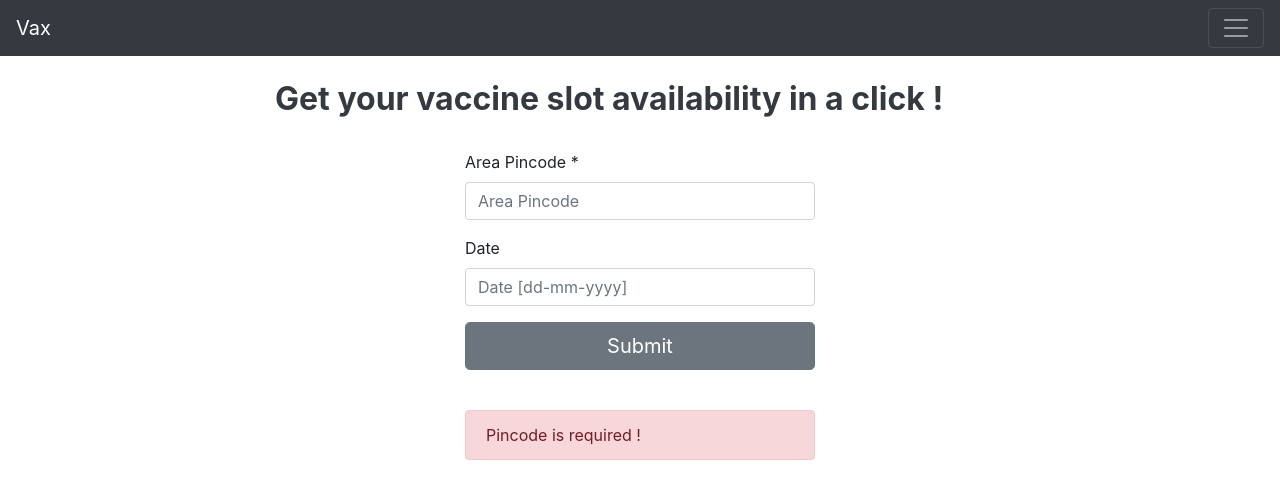
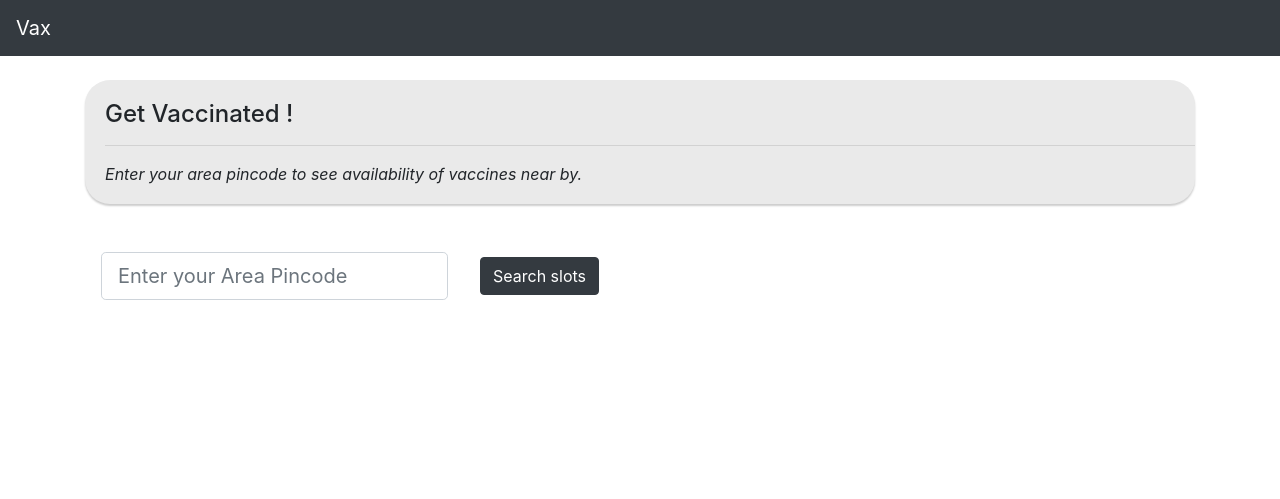
Before and after one commit to nitishSr/vax, a Flask app: page / in a window 1280 px wide. Shown: the top 499 px of the page. Run offline with Flask 2, Linux system fonts and the light colour scheme; some libraries are stand-ins or nearby versions.

Commit message:
Added templates and logic for date view split screen

```diff
--- a/api/get_api.py
+++ b/api/get_api.py
@@ -1,14 +1,17 @@
 import requests
-from datetime import datetime
+from datetime import datetime, timedelta
 
 from config import config_data
 
 BASE_URL = config_data["base_url"]
 current_time = datetime.now()
 todays_date = current_time.strftime("%d-%m-%Y")
+tomorrow = current_time + timedelta(days=1)
+tomorrows_date = tomorrow.strftime("%d-%m-%Y")
+dates_to_search = [todays_date, tomorrows_date]
 
 
-def get_availability_by_pin(pincode, date=todays_date):
+def get_availability_by_pin(pincode, date):
     """
     Gets the availability by pincode and date
 
@@ -26,3 +29,31 @@ def get_availability_by_pin(pincode, date=todays_date):
         params=params,
     )
     return response
+
+
+def get_vaccine_slots(pincode):
+    """
+    Gets the availability by pincode for today's and tomorrow's date
+
+    Accepts:
+        pincode (str): Valid area pin code
+
+    Returns:
+        vaccine_date (list): List containing json data fetched from get api
+        msg_str (str): The message string containing errors if any
+    """
+    vaccine_data = []
+    msg_str = ""
+    try:
+        for date_search in dates_to_search:
+            res = get_availability_by_pin(pincode, date_search)
+            if res.status_code == 200:
+                fetched_data = res.json()
+                vaccine_data.append(fetched_data["sessions"])
+            else:
+                msg_str = "Slot availability data could not fetched, please try again in some time !\
+                    \n Server returned : {}".format(res.text)
+                break
+    except Exception as err:
+        msg_str = err
+    return vaccine_data, msg_str
--- a/app.py
+++ b/app.py
@@ -1,4 +1,4 @@
-from api.get_api import get_availability_by_pin
+from api.get_api import get_availability_by_pin, get_vaccine_slots
 from flask import Flask, render_template, request, url_for, redirect, flash
 import secrets
 
@@ -8,26 +8,18 @@ app.config["SECRET_KEY"] = secrets.token_urlsafe(16)
 
 @app.route("/", methods=["GET", "POST"])
 def index():
-    errors = []
+    msg_str = ""
     pincode = ""
-    data = {}
+    vaccine_slots_data = {}
     if request.method == "POST":
-        print("Inside")
         pincode = request.form["pincode"]
-        # date = request.form["date"]
-
-    if not pincode:
-        flash("Pincode is required !")
-    else:
-        try:
-            res = get_availability_by_pin(pincode)
-            if res.status_code == 200:
-                fetched_data = res.json()
-                data = fetched_data["sessions"]
-            else:
-                flash(
-                    "Slot availability data could not fetched, please try again in some time !"
-                )
-        except Exception:
-            errors.append("Unable to get vaccine data")
-    return render_template("index.html", errors=errors, data=data)
+        if not pincode:
+            flash("Pincode is required !")
+        else:
+            vaccine_slots_data, msg_str = get_vaccine_slots(pincode)
+    return render_template(
+        "index.html",
+        errors=msg_str,
+        data=vaccine_slots_data,
+        len=len(vaccine_slots_data),
+    )
--- /dev/null
+++ b/static/css/style.css
@@ -0,0 +1,12 @@
+.header-card {
+    box-shadow: 0 2px 2px 0 rgba(0,0,0,0.2);
+    transition: 0.2s;
+    border-radius: 25px;
+    padding-top: 20px;
+    padding-left: 20px;
+    padding-bottom: 2px;
+    background-color:#EAEAEA;
+}
+.p {
+    font-family: Arial, Helvetica, sans-serif;
+}
--- a/templates/index.html
+++ b/templates/index.html
@@ -1,121 +1,105 @@
 <!DOCTYPE html>
 <html lang="en">
+
 <head>
     <!-- Required meta tags -->
     <meta charset="utf-8">
     <meta name="viewport" content="width=device-width, initial-scale=1, shrink-to-fit=no">
-
     <!-- Bootstrap CSS -->
-    <link rel="stylesheet" href="https://stackpath.bootstrapcdn.com/bootstrap/4.3.1/css/bootstrap.min.css" integrity="sha384-ggOyR0iXCbMQv3Xipma34MD+dH/1fQ784/j6cY/iJTQUOhcWr7x9JvoRxT2MZw1T" crossorigin="anonymous">
+    <link rel="stylesheet" href="https://stackpath.bootstrapcdn.com/bootstrap/4.3.1/css/bootstrap.min.css"
+        integrity="sha384-ggOyR0iXCbMQv3Xipma34MD+dH/1fQ784/j6cY/iJTQUOhcWr7x9JvoRxT2MZw1T" crossorigin="anonymous">
+    <link rel="stylesheet" href="../static/css/style.css">
     <title>Vax | Your Vaccine Appointment Buddy</title>
 </head>
+
 <body>
     <nav class="navbar navbar-dark bg-dark">
         <a class="navbar-brand" href="{{ url_for('index')}}">Vax</a>
-        <button class="navbar-toggler" type="button" data-toggle="collapse" data-target="#navbarNav" aria-controls="navbarNav" aria-expanded="false" aria-label="Toggle navigation">
-            <span class="navbar-toggler-icon"></span>
-        </button>
     </nav>
     <br>
 
     <div class="container">
-        <div class="row row-cols-3">
-            <div class="col-sm-2"></div>
-            <div class="col-sm-8">
-
-                <h2 class="text-dark font-weight-bolder">Get your vaccine slot availability in a click ! </h2>
+        <div class="header-card">
+            <h4>Get Vaccinated !</h4>
+            <hr class="my-3">
+            <p class="font-italic">Enter your area pincode to see availability of vaccines near by.</p>
+        </div>
+    </div>
+    </div>
+    <br /> <br />
+    <div class="container">
+        <form class="form-inline" method="post" action="/">
+            <div class="form-group mx-sm-3 mb-2">
+                <label for="pincode" class="sr-only">Enter your Area Pincode</label>
+                <input type="text" name="pincode" placeholder="Enter your Area Pincode" class="form-control form-control-lg"
+                    value="{{ request.form['pincode'] }}" required></input>
+            </div>
+            <div class="form-group mx-sm-3 mb-2">
+                <button type="submit" class="btn btn-dark">Search slots</button>
+            </div>
+        </form>
+        {% if errors %}
+        <br />
+        <h4 class="alert alert-danger">{{ error }}</h4>
+        {% endif %}
+        {% for message in get_flashed_messages() %}
+        <div class="alert alert-danger">{{ message }}</div>
+        <br />
+        {% endfor %}
 
     </div>
-            <div class="col-sm-2"></div>
-        </div>
-    </div>
-
+    {% if data %}
+    <br /> <br />
     <div class="container">
-        <div class="row row-cols-3">
-            <div class="col"></div>
-            <div class="col">
-                <br>
-                <form method="post" action="/">
-                    <div class="form-group">
-                        <label for="pincode">Area Pincode *</label>
-                        <input type="text" name="pincode"
-                               placeholder="Area Pincode" class="form-control"
-                               value="{{ request.form['pincode'] }}" required></input>
-                    </div>
-
-                    <div class="form-group">
-                        <label for="date">Date</label>
-                        <input type="text" name="date"
-                                placeholder="Date [dd-mm-yyyy]" class="form-control"
-                                value="{{request.form['date'] }}"></input>
-                    </div>
-                    <div class="form-group">
-                        <button type="submit" class="btn btn-secondary btn-lg btn-block">Submit</button>
-                    </div>
-                </form>
-                <br>
-                    {% for error in errors %}
-                        <h4>{{ error }}</h4>
-                    {% endfor %}
-                    {% for message in get_flashed_messages() %}
-                        <div class="alert alert-danger">{{ message }}</div>
-                    {% endfor %}
-                <br>
-            </div>
-            <div class="col"></div>
-        </div>
-    </div>
-
-    <br>
-    {% if data %}
-    <div class="container">
-        {% block content %}
-            <h4 class="font-italic">Vaccine slot availability for {{ data[0]['date'] }} - </h4>
-            <br>
-            <table class="table">
-                <thead class="thead-light">
-                  <tr>
-                    <th scope="col">Center Name</th>
-                    <th scope="col">Dose 1</th>
-                    <th scope="col">Dose 2</th>
-                    <th scope="col">Age Limit</th>
-                    <th scope="col">Vaccine</th>
-                    <th scope="col">Fee</th>
-                  </tr>
-                </thead>
+        <p class="alert alert-warning font-italic">Displaying slots for today and tomorrow -</p>
+        <br />
+        <ul class="nav nav-tabs" id="pills-tab" role="tablist">
+            <li class="nav-item">
+                <a class="nav-link active" id="pill-today" data-toggle="pill" href="#todays-slots" role="tab"
+                    aria-controls="todays-slots" aria-selected="true"><span class="badge badge-secondary">{{ data[0][0]['date'] }}</span></a>
+            </li>
+            <li class="nav-item">
+                <a class="nav-link" id="pill-tomorrow" data-toggle="pill" href="#tomorrows-slots" role="tab"
+                    aria-controls="tomorrows-slots" aria-selected="false"><span class="badge badge-secondary">{{ data[1][0]['date'] }}</span></a>
+            </li>
+        </ul>
+        <br />
+        <div class="tab-content" id="pills-tabContent">
+            <div class="tab-pane fade show active" id="todays-slots" role="tabpanel" aria-labelledby="pill-today">
+                <table class="table table-hover">
+                    {% include 'table_header.html' %}
                     <tbody>
-                    {% for info in data %}
-                    <tr>
-                        <td class="text-wrap text-justify" style="width: 22rem;">{{ info['name'] | title }}
-                            <br><br> <b>Adress -</b>
-                            {{ info['address'] | title }}
-                        </td>
-                        {% if info['available_capacity_dose1'] | int > 0 %}
-                            <td class="text-success">{{ info['available_capacity_dose1'] }}</td>
-                        {% else %}
-                            <td class="text-danger">{{ info['available_capacity_dose1'] }}</td>
-                        {% endif %}
-                        {% if info['available_capacity_dose2'] | int > 0 %}
-                            <td class="text-success">{{ info['available_capacity_dose2'] }}</td>
-                        {% else %}
-                            <td class="text-danger">{{ info['available_capacity_dose2'] }}</td>
-                        {% endif %}
-                        <td>{{ info['min_age_limit'] }}+</td>
-                        <td>{{ info['vaccine'] }}</td>
-                        <td>{{ info['fee'] }}</td>
-                      </tr>
+                        {% for info in data[0] %}
+                        {% include 'table_row.html' %}
                         {% endfor %}
                     </tbody>
                 </table>
-        {% endblock %}
+            </div>
+            <div class="tab-pane fade" id="tomorrows-slots" role="tabpanel" aria-labelledby="pill-tomorrow">
+                <table class="table table-hover">
+                    {% include 'table_header.html' %}
+                    <tbody>
+                        {% for info in data[1] %}
+                        {% include 'table_row.html' %}
+                        {% endfor %}
+                    </tbody>
+                </table>
+            </div>
+        </div>
     </div>
     {% endif %}
 
     <!-- Optional JavaScript -->
     <!-- jQuery first, then Popper.js, then Bootstrap JS -->
-    <script src="https://code.jquery.com/jquery-3.3.1.slim.min.js" integrity="sha384-q8i/X+965DzO0rT7abK41JStQIAqVgRVzpbzo5smXKp4YfRvH+8abtTE1Pi6jizo" crossorigin="anonymous"></script>
-    <script src="https://cdnjs.cloudflare.com/ajax/libs/popper.js/1.14.7/umd/popper.min.js" integrity="sha384-UO2eT0CpHqdSJQ6hJty5KVphtPhzWj9WO1clHTMGa3JDZwrnQq4sF86dIHNDz0W1" crossorigin="anonymous"></script>
-    <script src="https://stackpath.bootstrapcdn.com/bootstrap/4.3.1/js/bootstrap.min.js" integrity="sha384-JjSmVgyd0p3pXB1rRibZUAYoIIy6OrQ6VrjIEaFf/nJGzIxFDsf4x0xIM+B07jRM" crossorigin="anonymous"></script>
+    <script src="https://code.jquery.com/jquery-3.3.1.slim.min.js"
+        integrity="sha384-q8i/X+965DzO0rT7abK41JStQIAqVgRVzpbzo5smXKp4YfRvH+8abtTE1Pi6jizo"
+        crossorigin="anonymous"></script>
+    <script src="https://cdnjs.cloudflare.com/ajax/libs/popper.js/1.14.7/umd/popper.min.js"
+        integrity="sha384-UO2eT0CpHqdSJQ6hJty5KVphtPhzWj9WO1clHTMGa3JDZwrnQq4sF86dIHNDz0W1"
+        crossorigin="anonymous"></script>
+    <script src="https://stackpath.bootstrapcdn.com/bootstrap/4.3.1/js/bootstrap.min.js"
+        integrity="sha384-JjSmVgyd0p3pXB1rRibZUAYoIIy6OrQ6VrjIEaFf/nJGzIxFDsf4x0xIM+B07jRM"
+        crossorigin="anonymous"></script>
 </body>
 
 </html>
```
Also changed, not shown: templates/availability.html (deleted, +0 -51 lines), templates/table_header.html (added, +10 -0 lines), templates/table_row.html (added, +23 -0 lines), 1 other file. Lines whose indentation alone changed are shown as unchanged.
